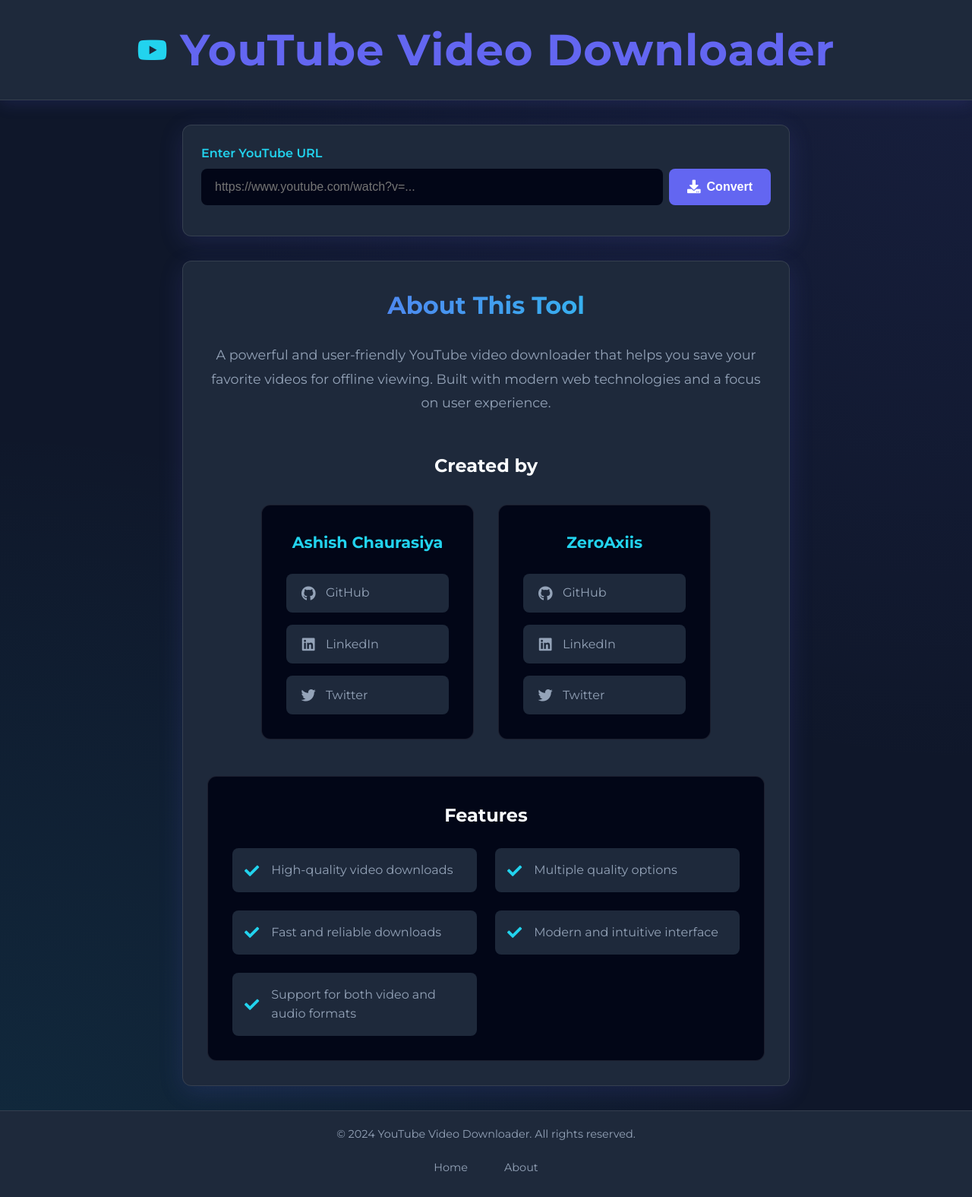
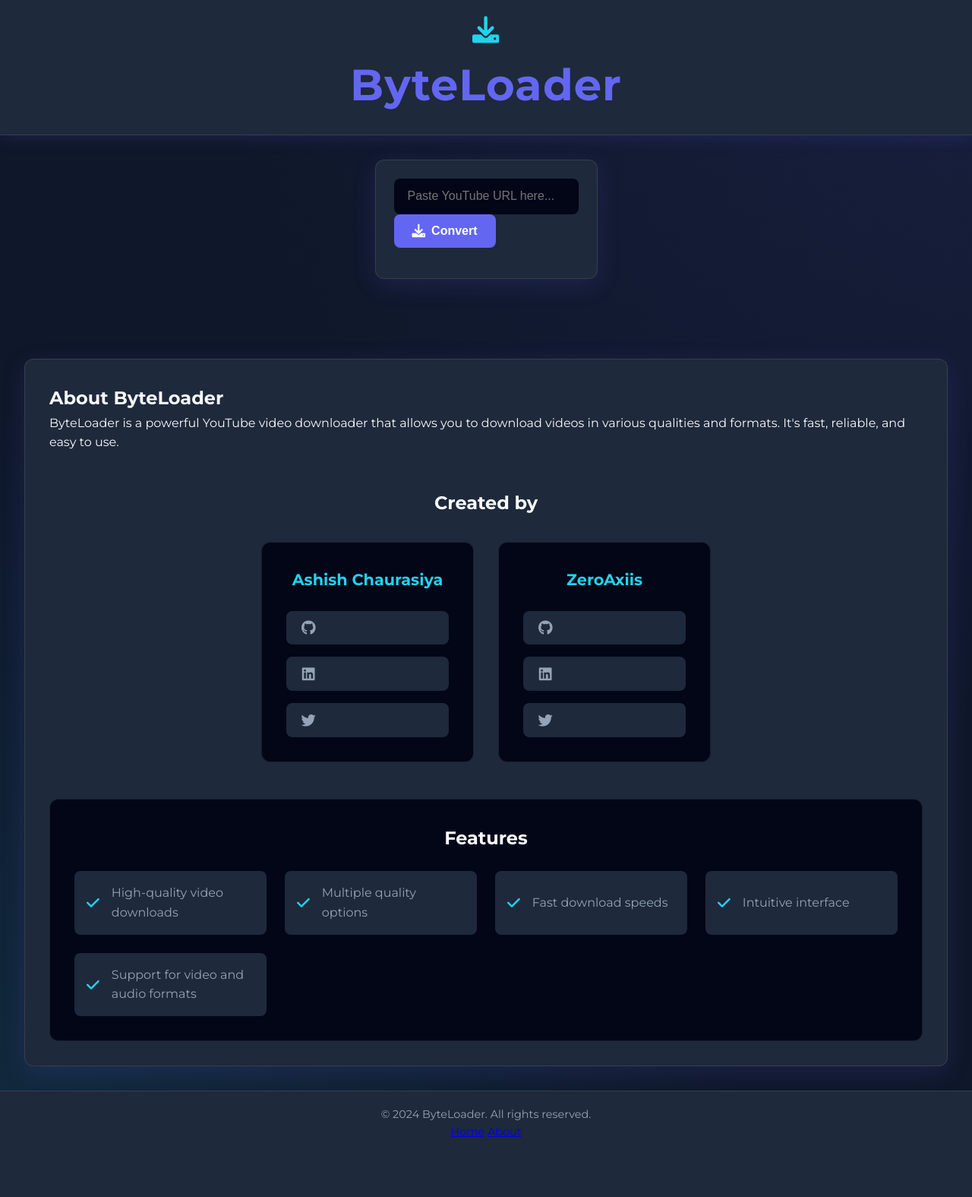
Before and after one commit to zeroaxiis/ByteLoader, a Flask app: page / in a window 1280 px wide. Shown: the whole page at 76% size. After the commit the page ends 1496 px from the top, so only its background shows below. Run offline with Flask 3, Linux system fonts and the light colour scheme.

Commit message:
Added more functions

```diff
--- a/templates/index.html
+++ b/templates/index.html
@@ -3,65 +3,60 @@
 <head>
     <meta charset="UTF-8">
     <meta name="viewport" content="width=device-width, initial-scale=1.0">
-    <title>YouTube Video Downloader</title>
+    <title>ByteLoader - YouTube Video Downloader</title>
     <link rel="stylesheet" href="{{ url_for('static', filename='style.css') }}">
-    <link rel="stylesheet" href="https://cdnjs.cloudflare.com/ajax/libs/font-awesome/5.15.4/css/all.min.css">
+    <link rel="stylesheet" href="https://cdnjs.cloudflare.com/ajax/libs/font-awesome/6.0.0/css/all.min.css">
 </head>
 <body>
     <header>
-        <i class="fab fa-youtube"></i>
-        <h1>YouTube Video Downloader</h1>
+        <div class="header-content">
+            <i class="fas fa-download"></i>
+            <h1>ByteLoader</h1>
+        </div>
     </header>
 
     <main>
-        <div class="container">
+        <section class="download-section">
             <form id="download-form">
                 <div class="input-group">
-                    <label for="url">Enter YouTube URL</label>
-                    <div class="url-input">
-                        <input type="text" id="url" name="url" placeholder="https://www.youtube.com/watch?v=..." required>
+                    <input type="text" id="url" placeholder="Paste YouTube URL here..." required>
                     <button type="submit" class="convert-btn">
-                            <i class="fas fa-download"></i>
-                            Convert
+                        <i class="fas fa-download"></i> Convert
+                    </button>
+                </div>
+            </form>
+
+            <div id="status" class="status"></div>
+            <div id="progress-container" class="progress-container hidden">
+                <div id="progress" class="progress"></div>
+            </div>
+
+            <div id="video-preview" class="video-preview hidden">
+                <div class="preview-content">
+                    <img id="thumbnail" src="" alt="Video Thumbnail">
+                    <div class="video-info">
+                        <h2 id="video-title"></h2>
+                        <p id="author"></p>
+                        <div class="video-meta">
+                            <span id="duration"></span>
+                            <span id="views"></span>
+                        </div>
+                    </div>
+                </div>
+                <div class="download-options">
+                    <select id="quality">
+                        <option value="best">Best Quality (Auto)</option>
+                    </select>
+                    <button id="download-btn" class="download-btn">
+                        <i class="fas fa-download"></i> Download
                     </button>
                 </div>
             </div>
-            </form>
-
-            <div id="video-preview" class="video-preview hidden">
-                <div class="thumbnail">
-                    <img id="thumbnail" src="" alt="Video thumbnail">
-                </div>
-                <div class="video-info">
-                    <h3 id="video-title"></h3>
-                    <div class="video-meta">
-                        <p id="author"></p>
-                        <p id="duration"></p>
-                        <p id="views"></p>
-                    </div>
-                    <div class="quality-selector">
-                        <label for="quality">Select Quality</label>
-                        <select id="quality" name="quality">
-                            <option value="best">Best Quality (Auto)</option>
-                        </select>
-                    </div>
-                    <div class="download-options">
-                        <button id="download-btn" class="download-btn">
-                            <i class="fas fa-download"></i>
-                            Download Video
-                        </button>
-                    </div>
-                    <div id="status" class="status"></div>
-                    <div id="progress-container" class="progress-bar hidden">
-                        <div id="progress" class="progress"></div>
-                    </div>
-                </div>
-            </div>
+        </section>
 
         <section class="about-section">
-                <div class="about-content">
-                    <h2>About This Tool</h2>
-                    <p>A powerful and user-friendly YouTube video downloader that helps you save your favorite videos for offline viewing. Built with modern web technologies and a focus on user experience.</p>
+            <h2>About ByteLoader</h2>
+            <p>ByteLoader is a powerful YouTube video downloader that allows you to download videos in various qualities and formats. It's fast, reliable, and easy to use.</p>
 
             <div class="creator-info">
                 <h3>Created by</h3>
@@ -69,29 +64,17 @@
                     <div class="creator-card">
                         <h4>Ashish Chaurasiya</h4>
                         <div class="social-links">
-                                    <a href="https://github.com/ashishchaurasiya" target="_blank" rel="noopener noreferrer">
-                                        <i class="fab fa-github"></i> GitHub
-                                    </a>
-                                    <a href="https://linkedin.com/in/ashishchaurasiya" target="_blank" rel="noopener noreferrer">
-                                        <i class="fab fa-linkedin"></i> LinkedIn
-                                    </a>
-                                    <a href="https://twitter.com/ashishchaurasiya" target="_blank" rel="noopener noreferrer">
-                                        <i class="fab fa-twitter"></i> Twitter
-                                    </a>
+                            <a href="https://github.com/ashishchaurasiya" target="_blank"><i class="fab fa-github"></i></a>
+                            <a href="https://linkedin.com/in/ashishchaurasiya" target="_blank"><i class="fab fa-linkedin"></i></a>
+                            <a href="https://twitter.com/ashishchaurasiya" target="_blank"><i class="fab fa-twitter"></i></a>
                         </div>
                     </div>
                     <div class="creator-card">
                         <h4>ZeroAxiis</h4>
                         <div class="social-links">
-                                    <a href="https://github.com/zeroaxiis" target="_blank" rel="noopener noreferrer">
-                                        <i class="fab fa-github"></i> GitHub
-                                    </a>
-                                    <a href="https://linkedin.com/in/zeroaxiis" target="_blank" rel="noopener noreferrer">
-                                        <i class="fab fa-linkedin"></i> LinkedIn
-                                    </a>
-                                    <a href="https://twitter.com/zeroaxiis" target="_blank" rel="noopener noreferrer">
-                                        <i class="fab fa-twitter"></i> Twitter
-                                    </a>
+                            <a href="https://github.com/zeroaxiis" target="_blank"><i class="fab fa-github"></i></a>
+                            <a href="https://linkedin.com/in/zeroaxiis" target="_blank"><i class="fab fa-linkedin"></i></a>
+                            <a href="https://twitter.com/zeroaxiis" target="_blank"><i class="fab fa-twitter"></i></a>
                         </div>
                     </div>
                 </div>
@@ -102,24 +85,20 @@
                 <ul>
                     <li><i class="fas fa-check"></i> High-quality video downloads</li>
                     <li><i class="fas fa-check"></i> Multiple quality options</li>
-                            <li><i class="fas fa-check"></i> Fast and reliable downloads</li>
-                            <li><i class="fas fa-check"></i> Modern and intuitive interface</li>
-                            <li><i class="fas fa-check"></i> Support for both video and audio formats</li>
+                    <li><i class="fas fa-check"></i> Fast download speeds</li>
+                    <li><i class="fas fa-check"></i> Intuitive interface</li>
+                    <li><i class="fas fa-check"></i> Support for video and audio formats</li>
                 </ul>
             </div>
-                </div>
         </section>
-        </div>
     </main>
 
     <footer>
-        <div class="footer-content">
-            <p>&copy; 2024 YouTube Video Downloader. All rights reserved.</p>
-            <div class="footer-links">
+        <p>&copy; 2024 ByteLoader. All rights reserved.</p>
+        <nav>
             <a href="/">Home</a>
             <a href="/about">About</a>
-            </div>
-        </div>
+        </nav>
     </footer>
 
     <script src="{{ url_for('static', filename='script.js') }}"></script>
```
Also changed, not shown: templates/about.html (+20 -34 lines), README.md (added), 1 other file. Lines whose indentation alone changed are shown as unchanged.
